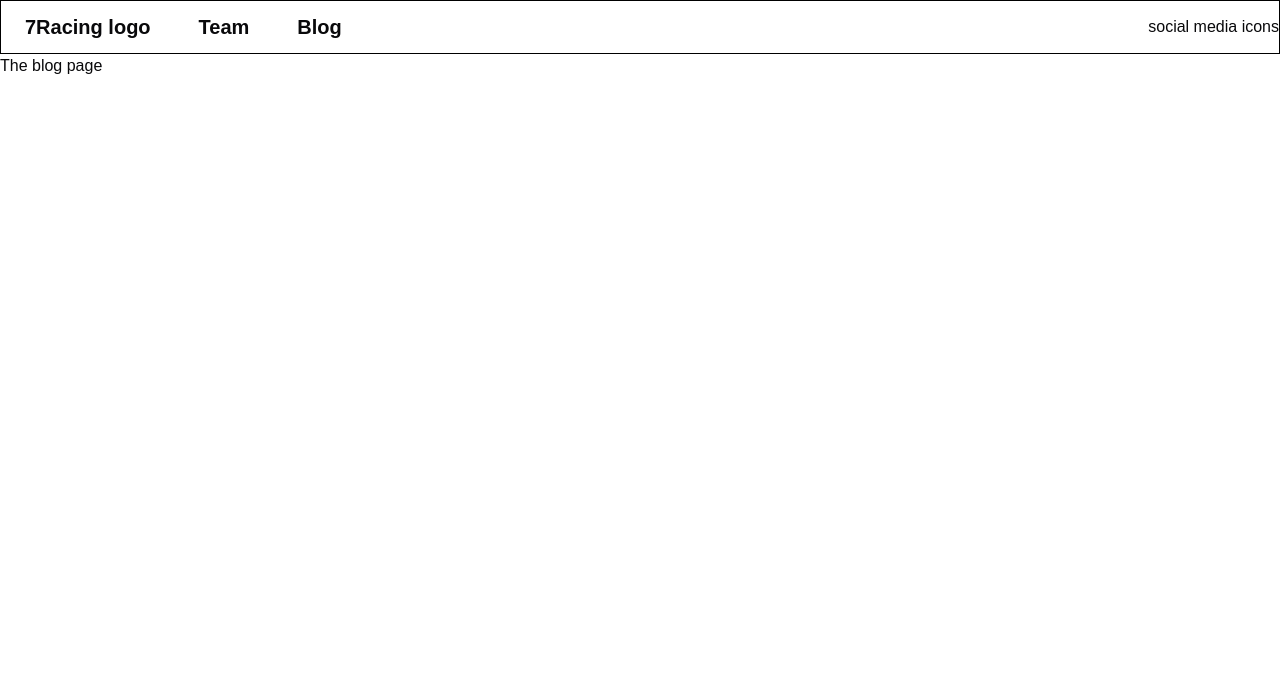
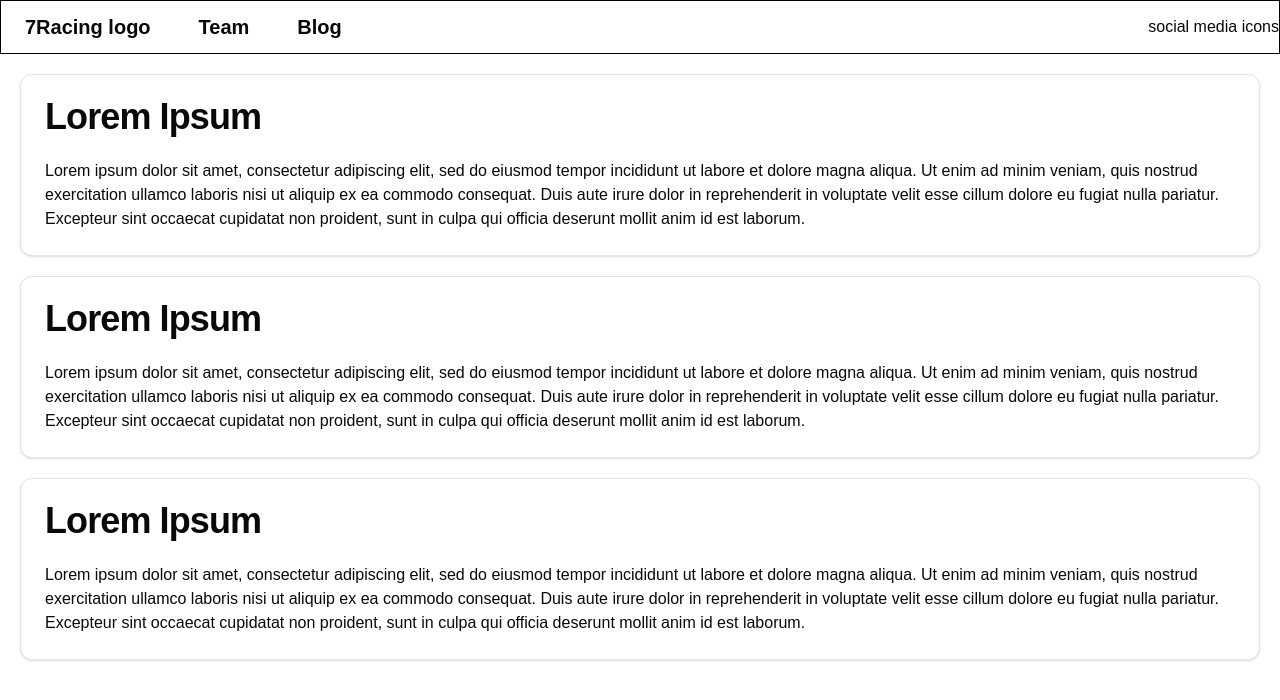
Before and after one commit to yeditepesevenracing/7racing-web, a Next.js app: page /blog in a window 1280 px wide. Shown: the top 700 px of the page. Built offline with nearby package versions, Linux system fonts and the light colour scheme.

Commit message:
Working on blog mockup

```diff
--- a/src/app/blog/page.tsx
+++ b/src/app/blog/page.tsx
@@ -1,7 +1,56 @@
-export default function Blog() {
+import {
+  Card,
+  CardContent,
+  CardDescription,
+  CardFooter,
+  CardHeader,
+  CardTitle,
+} from "@/components/ui/card";
+
+interface BlogPreview {
+  title: string;
+  contents: string;
+}
+
+const previews: BlogPreview[] = [
+  {
+    title: "Lorem Ipsum",
+    contents:
+      "Lorem ipsum dolor sit amet, consectetur adipiscing elit, sed do eiusmod tempor incididunt ut labore et dolore magna aliqua. Ut enim ad minim veniam, quis nostrud exercitation ullamco laboris nisi ut aliquip ex ea commodo consequat. Duis aute irure dolor in reprehenderit in voluptate velit esse cillum dolore eu fugiat nulla pariatur. Excepteur sint occaecat cupidatat non proident, sunt in culpa qui officia deserunt mollit anim id est laborum.",
+  },
+  {
+    title: "Lorem Ipsum",
+    contents:
+      "Lorem ipsum dolor sit amet, consectetur adipiscing elit, sed do eiusmod tempor incididunt ut labore et dolore magna aliqua. Ut enim ad minim veniam, quis nostrud exercitation ullamco laboris nisi ut aliquip ex ea commodo consequat. Duis aute irure dolor in reprehenderit in voluptate velit esse cillum dolore eu fugiat nulla pariatur. Excepteur sint occaecat cupidatat non proident, sunt in culpa qui officia deserunt mollit anim id est laborum.",
+  },
+  {
+    title: "Lorem Ipsum",
+    contents:
+      "Lorem ipsum dolor sit amet, consectetur adipiscing elit, sed do eiusmod tempor incididunt ut labore et dolore magna aliqua. Ut enim ad minim veniam, quis nostrud exercitation ullamco laboris nisi ut aliquip ex ea commodo consequat. Duis aute irure dolor in reprehenderit in voluptate velit esse cillum dolore eu fugiat nulla pariatur. Excepteur sint occaecat cupidatat non proident, sunt in culpa qui officia deserunt mollit anim id est laborum.",
+  },
+];
+
+const Blog = () => {
   return (
-    <div>
-      <h1>The blog page</h1>
-    </div>
+    <>
+      {previews.map((p) => {
+        return <BlogPreviewCard title={p.title} contents={p.contents} />;
+      })}
+    </>
   );
-}
+};
+
+const BlogPreviewCard = ({ title, contents }: BlogPreview) => {
+  return (
+    <Card className="m-5">
+      <CardHeader className="text-4xl">
+        <CardTitle>{title}</CardTitle>
+      </CardHeader>
+      <CardContent>
+        <p>{contents}</p>
+      </CardContent>
+    </Card>
+  );
+};
+
+export default Blog;
--- /dev/null
+++ b/src/components/ui/card.tsx
@@ -0,0 +1,76 @@
+import * as React from "react"
+
+import { cn } from "@/lib/utils"
+
+const Card = React.forwardRef<
+  HTMLDivElement,
+  React.HTMLAttributes<HTMLDivElement>
+>(({ className, ...props }, ref) => (
+  <div
+    ref={ref}
+    className={cn(
+      "rounded-xl border bg-card text-card-foreground shadow",
+      className
+    )}
+    {...props}
+  />
+))
+Card.displayName = "Card"
+
+const CardHeader = React.forwardRef<
+  HTMLDivElement,
+  React.HTMLAttributes<HTMLDivElement>
+>(({ className, ...props }, ref) => (
+  <div
+    ref={ref}
+    className={cn("flex flex-col space-y-1.5 p-6", className)}
+    {...props}
+  />
+))
+CardHeader.displayName = "CardHeader"
+
+const CardTitle = React.forwardRef<
+  HTMLDivElement,
+  React.HTMLAttributes<HTMLDivElement>
+>(({ className, ...props }, ref) => (
+  <div
+    ref={ref}
+    className={cn("font-semibold leading-none tracking-tight", className)}
+    {...props}
+  />
+))
+CardTitle.displayName = "CardTitle"
+
+const CardDescription = React.forwardRef<
+  HTMLDivElement,
+  React.HTMLAttributes<HTMLDivElement>
+>(({ className, ...props }, ref) => (
+  <div
+    ref={ref}
+    className={cn("text-sm text-muted-foreground", className)}
+    {...props}
+  />
+))
+CardDescription.displayName = "CardDescription"
+
+const CardContent = React.forwardRef<
+  HTMLDivElement,
+  React.HTMLAttributes<HTMLDivElement>
+>(({ className, ...props }, ref) => (
+  <div ref={ref} className={cn("p-6 pt-0", className)} {...props} />
+))
+CardContent.displayName = "CardContent"
+
+const CardFooter = React.forwardRef<
+  HTMLDivElement,
+  React.HTMLAttributes<HTMLDivElement>
+>(({ className, ...props }, ref) => (
+  <div
+    ref={ref}
+    className={cn("flex items-center p-6 pt-0", className)}
+    {...props}
+  />
+))
+CardFooter.displayName = "CardFooter"
+
+export { Card, CardHeader, CardFooter, CardTitle, CardDescription, CardContent }
```
